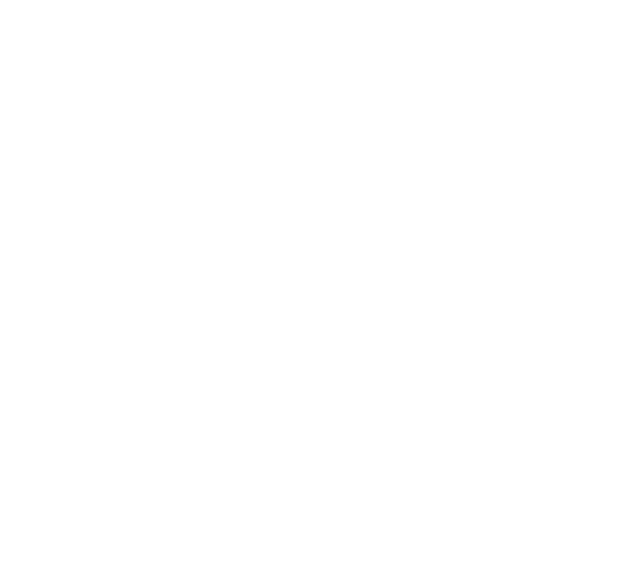
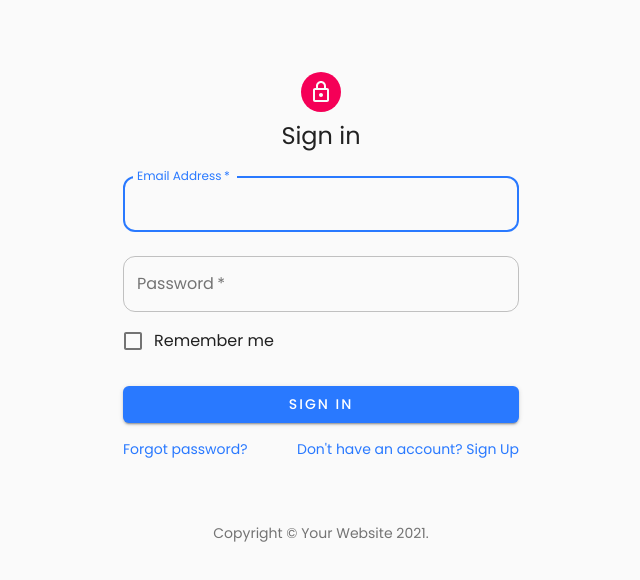
Before and after one commit to nanosoftmsz/budgety, a React (Create React App) app: page / in a window 1280 px wide. Shown: the top 580 px of the page, without its empty margins (319-959 px from the left). Built offline with nearby package versions, Linux system fonts and the light colour scheme.

Commit message:
added signin page

```diff
--- a/src/App.css
+++ b/src/App.css
@@ -0,0 +1,3 @@
+body {
+  background: #041c34;
+}
--- a/src/App.js
+++ b/src/App.js
@@ -1,9 +1,16 @@
 import "./App.css";
+import { useMemo } from "react";
 import { ThemeProvider, createMuiTheme } from "@material-ui/core/styles";
+import useMediaQuery from "@material-ui/core/useMediaQuery";
 import { blue } from "@material-ui/core/colors";
+import SignIn from "./pages/SignIn.page";
 const customBlue = blue["A400"];
 
-const theme = createMuiTheme({
+const App = () => {
+  const prefersDarkMode = useMediaQuery("(prefers-color-scheme: dark)");
+  const theme = useMemo(
+    () =>
+      createMuiTheme({
         typography: {
           fontFamily: ["Poppins", "sans-serif"].join(","),
         },
@@ -19,16 +26,20 @@
           },
         },
         palette: {
+          type: prefersDarkMode ? "dark" : "light",
+
           primary: {
             main: customBlue,
           },
         },
-});
-
-const App = () => {
+      }),
+    [prefersDarkMode]
+  );
   return (
     <ThemeProvider theme={theme}>
-      <div className="App"></div>
+      <div className="App">
+        <SignIn />
+      </div>
     </ThemeProvider>
   );
 };
--- /dev/null
+++ b/src/pages/SignIn.page.jsx
@@ -0,0 +1,88 @@
+import React from "react";
+import Avatar from "@material-ui/core/Avatar";
+import Button from "@material-ui/core/Button";
+import CssBaseline from "@material-ui/core/CssBaseline";
+import TextField from "@material-ui/core/TextField";
+import FormControlLabel from "@material-ui/core/FormControlLabel";
+import Checkbox from "@material-ui/core/Checkbox";
+import Link from "@material-ui/core/Link";
+import Grid from "@material-ui/core/Grid";
+import Box from "@material-ui/core/Box";
+import LockOutlinedIcon from "@material-ui/icons/LockOutlined";
+import Typography from "@material-ui/core/Typography";
+import { makeStyles } from "@material-ui/core/styles";
+import Container from "@material-ui/core/Container";
+
+function Copyright() {
+  return (
+    <Typography variant="body2" color="textSecondary" align="center">
+      {"Copyright © "}
+      <Link color="inherit" href="https://material-ui.com/">
+        Your Website
+      </Link>{" "}
+      {new Date().getFullYear()}
+      {"."}
+    </Typography>
+  );
+}
+
+const useStyles = makeStyles((theme) => ({
+  paper: {
+    marginTop: theme.spacing(8),
+    display: "flex",
+    flexDirection: "column",
+    alignItems: "center",
+  },
+  avatar: {
+    margin: theme.spacing(1),
+    backgroundColor: theme.palette.secondary.main,
+  },
+  form: {
+    width: "100%", // Fix IE 11 issue.
+    marginTop: theme.spacing(1),
+  },
+  submit: {
+    margin: theme.spacing(3, 0, 2),
+  },
+}));
+
+export default function SignIn() {
+  const classes = useStyles();
+
+  return (
+    <Container component="main" maxWidth="xs">
+      <CssBaseline />
+      <div className={classes.paper}>
+        <Avatar className={classes.avatar}>
+          <LockOutlinedIcon />
+        </Avatar>
+        <Typography component="h1" variant="h5">
+          Sign in
+        </Typography>
+        <form className={classes.form} noValidate>
+          <TextField variant="outlined" margin="normal" required fullWidth id="email" label="Email Address" name="email" autoComplete="email" autoFocus />
+          <TextField variant="outlined" margin="normal" required fullWidth name="password" label="Password" type="password" id="password" autoComplete="current-password" />
+          <FormControlLabel control={<Checkbox value="remember" color="primary" />} label="Remember me" />
+          <Button type="submit" fullWidth variant="contained" color="primary" className={classes.submit}>
+            Sign In
+          </Button>
+          <Grid container>
+            <Grid item xs>
+              <Link href="#" variant="body2">
+                Forgot password?
+              </Link>
+            </Grid>
+            <Grid item>
+              <Link href="#" variant="body2">
+                {"Don't have an account? Sign Up"}
+              </Link>
+            </Grid>
+          </Grid>
+        </form>
+      </div>
+      <Box mt={8}>
+        <Copyright />
+      </Box>
+    </Container>
+  );
+}
```
Lines whose indentation alone changed are shown as unchanged.
